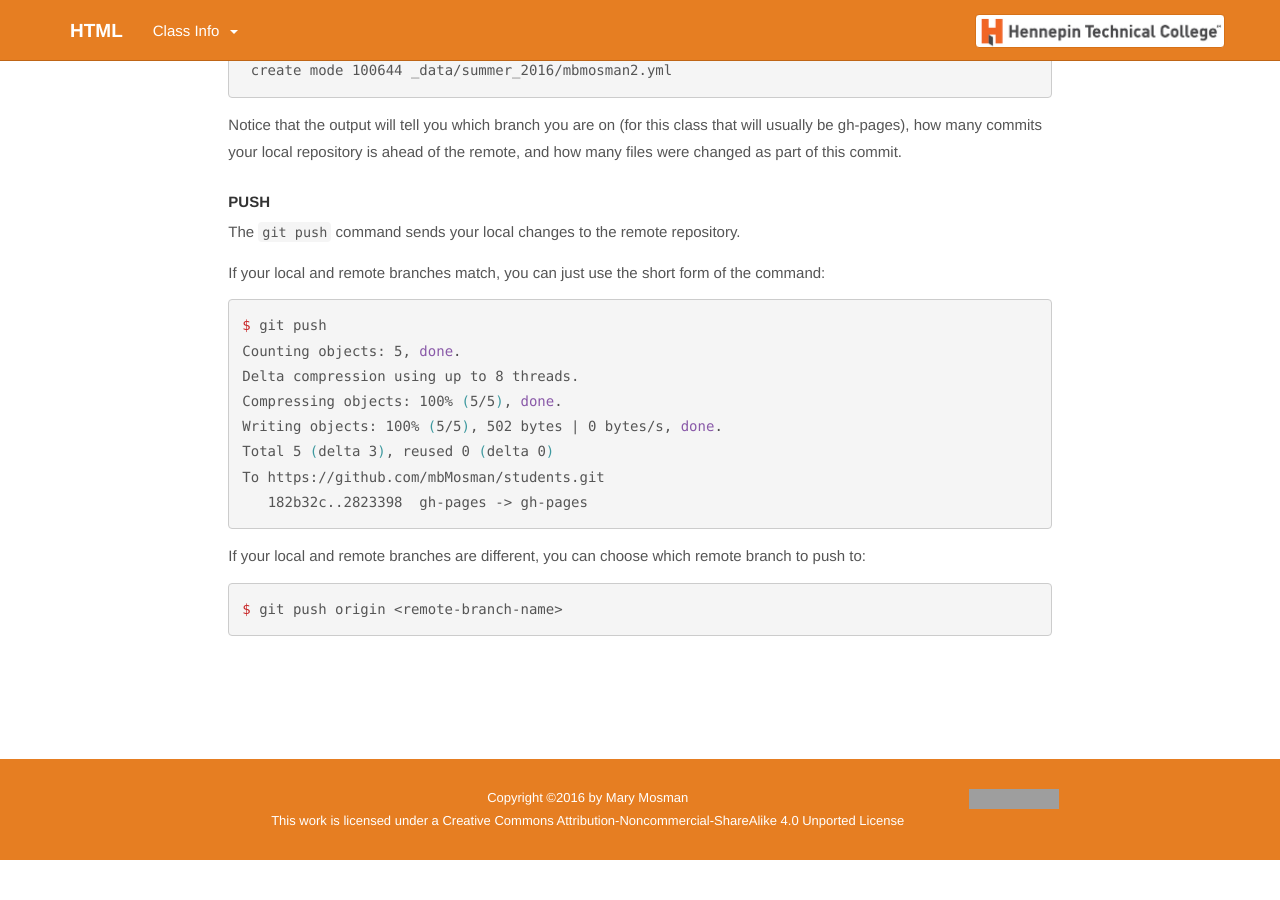
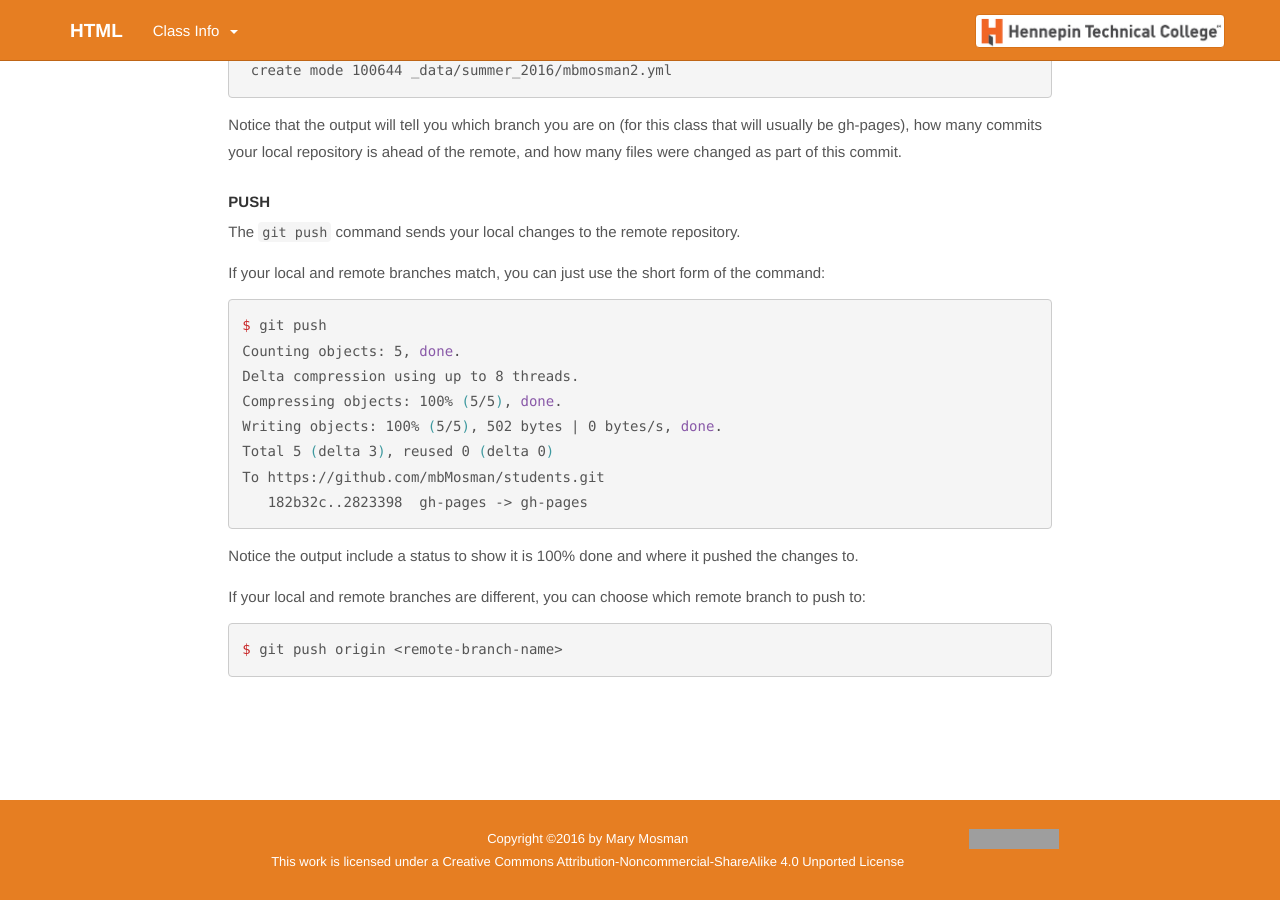
Before and after one commit to huskerman34/htc-ccis1301.github.io, a Jekyll site: the page built from lecture_notes/shell-github-commands.md, in a window 1280 px wide and 900 px high, scrolled down 3390 px. Built offline with Jekyll 4.4.1, drawn with Linux system fonts in a browser that asks for light colours; some web fonts are replaced; before the commit the page ends 4250 px from its top, so only the background shows below that; grey boxes are pictures that could not be loaded.

Commit message:
fixes to new cmd notes

```diff
--- a/lecture_notes/shell-github-commands.md
+++ b/lecture_notes/shell-github-commands.md
@@ -27,9 +27,9 @@
 
 {% highlight bash %}
 $ ls
-Gemfile        _data		      _sass		        javascripts
-README.md	     _includes	    assets		      stylesheets
-_config.yml	   _layouts	      index.html
+Gemfile        _data          _sass           javascripts
+README.md      _includes      assets          stylesheets
+_config.yml    _layouts       index.html
 {% endhighlight %}
 
 <img src="../assets/images/shell-github-cmds/terminal-ls-cmd.png" alt="Terminal showing ls command">
@@ -135,6 +135,8 @@
    182b32c..2823398  gh-pages -> gh-pages
 {% endhighlight %}
 
+Notice the output include a status to show it is 100% done and where it pushed the changes to.
+
 If your local and remote branches are different, you can choose which remote branch to push to:
 {% highlight bash %}
 $ git push origin <remote-branch-name>
```
